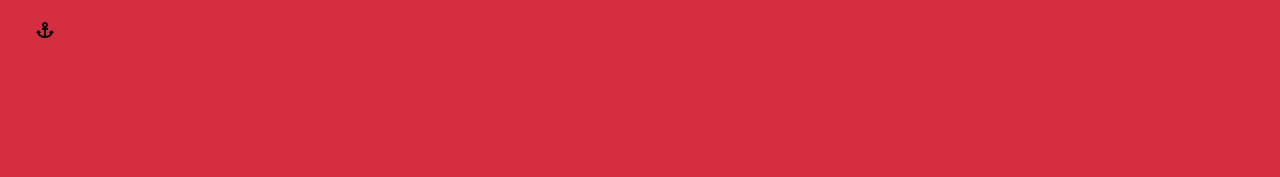
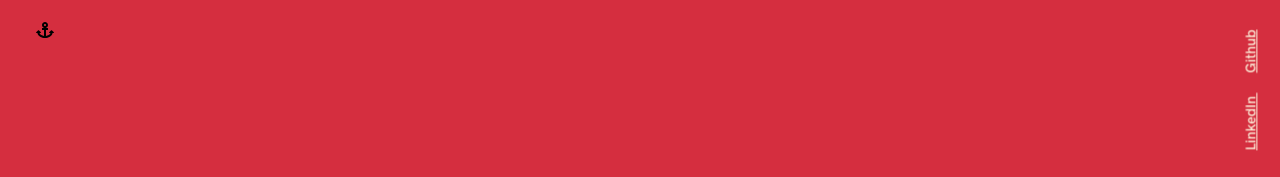
Before and after one commit to sam11b/updated_porfolio, a React (Create React App) app in the folder my-app/: page / in a window 1280 px wide. Shown: the top 177 px of the page. Built offline with nearby package versions, Linux system fonts and the light colour scheme.

Commit message:
added social media links

```diff
--- a/my-app/src/Intro.css
+++ b/my-app/src/Intro.css
@@ -21,6 +21,7 @@
     /* width: 65%; */
     margin-left: 100px;
     position: static;
+    user-select: none;
 }
 
 .about {
@@ -35,12 +36,14 @@
     font-size: 20px;
     color: #fcedd8;
     font-family: Radnika, sans-serif;
+    user-select: none;
 }
 
 .description {
     font-size: 20px;
     font-family: Radnika, sans-serif;
     margin-left: 60px;
+    user-select: none;
 }
 
 a:link {
--- /dev/null
+++ b/my-app/src/Socials.css
@@ -0,0 +1,18 @@
+@font-face {
+    font-family: Radnika;
+    src: url(fonts/Radnika-Medium.otf);
+  }
+
+.links {
+    top: 60px;
+    right: -50px;
+    position: absolute;
+    transform: rotate(270deg);
+    margin: 10px;
+}
+
+.links a {
+    margin-right: 20px;
+    font-family: Radnika, sans-serif;
+    font-size: 14px;
+}
--- /dev/null
+++ b/my-app/src/Socials.js
@@ -0,0 +1,15 @@
+import React from 'react';
+import './Socials.css';
+
+class Socials extends React.Component {
+    render() {
+        return (
+            <div className="links">
+                <a href="https://www.linkedin.com/in/samantha-banchik-708960139/"> LinkedIn </a>
+                <a href="https://github.com/sam11b"> Github </a>
+            </div>
+        );
+    }
+}
+
+export default Socials;
--- a/my-app/src/index.js
+++ b/my-app/src/index.js
@@ -5,6 +5,7 @@ import Intro from './Intro';
 import Cartoon from './Cartoon.js';
 import Waves from './Waves.js';
 import Menu from './Menu.js';
+import Socials from './Socials.js'
 import * as serviceWorker from './serviceWorker';
 
 ReactDOM.render(
@@ -12,6 +13,7 @@ ReactDOM.render(
     <Menu />
     <Intro />
     <Waves />
+    <Socials />
   </React.StrictMode>,
   document.getElementById('root')
 );
```
